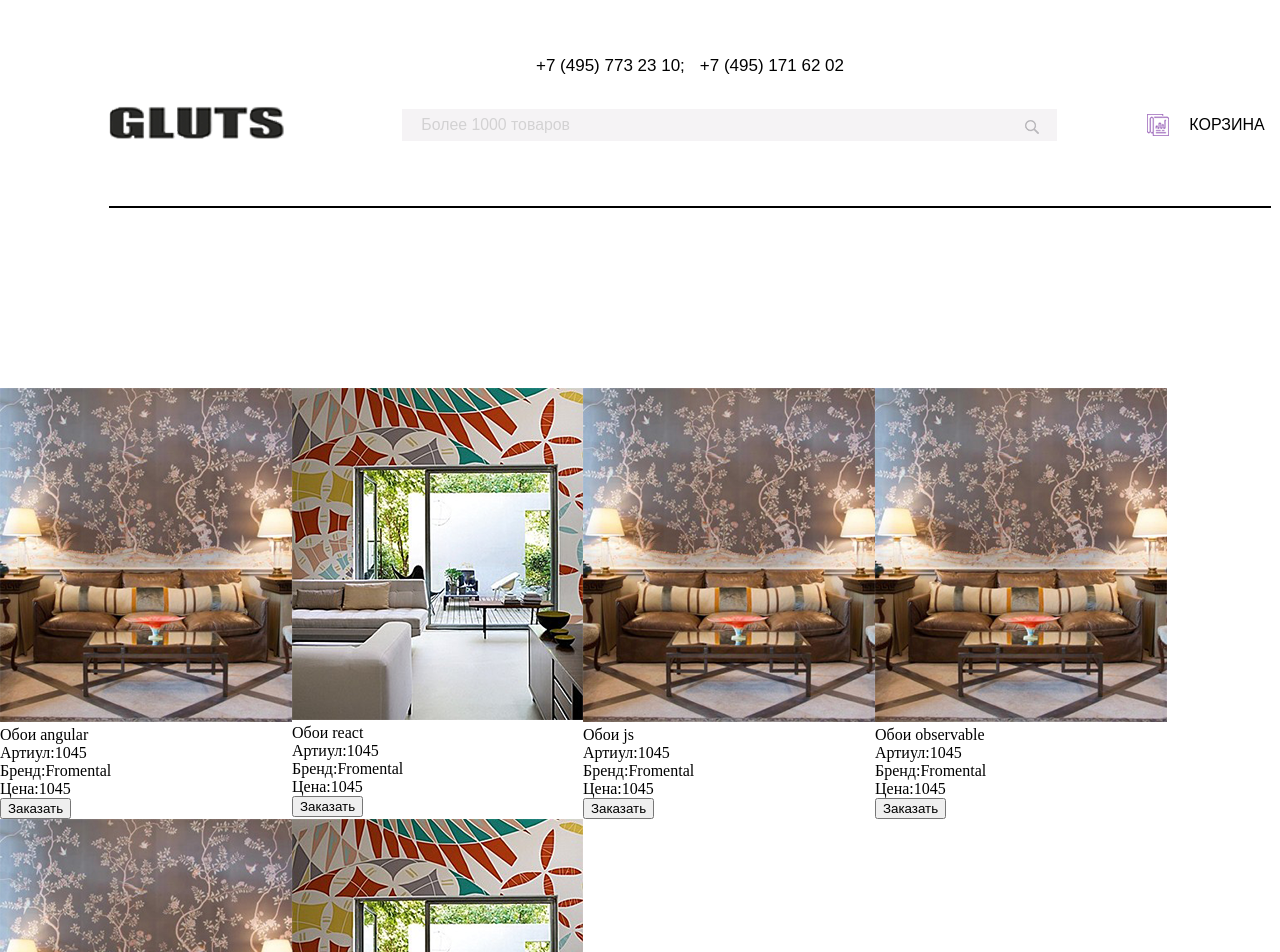
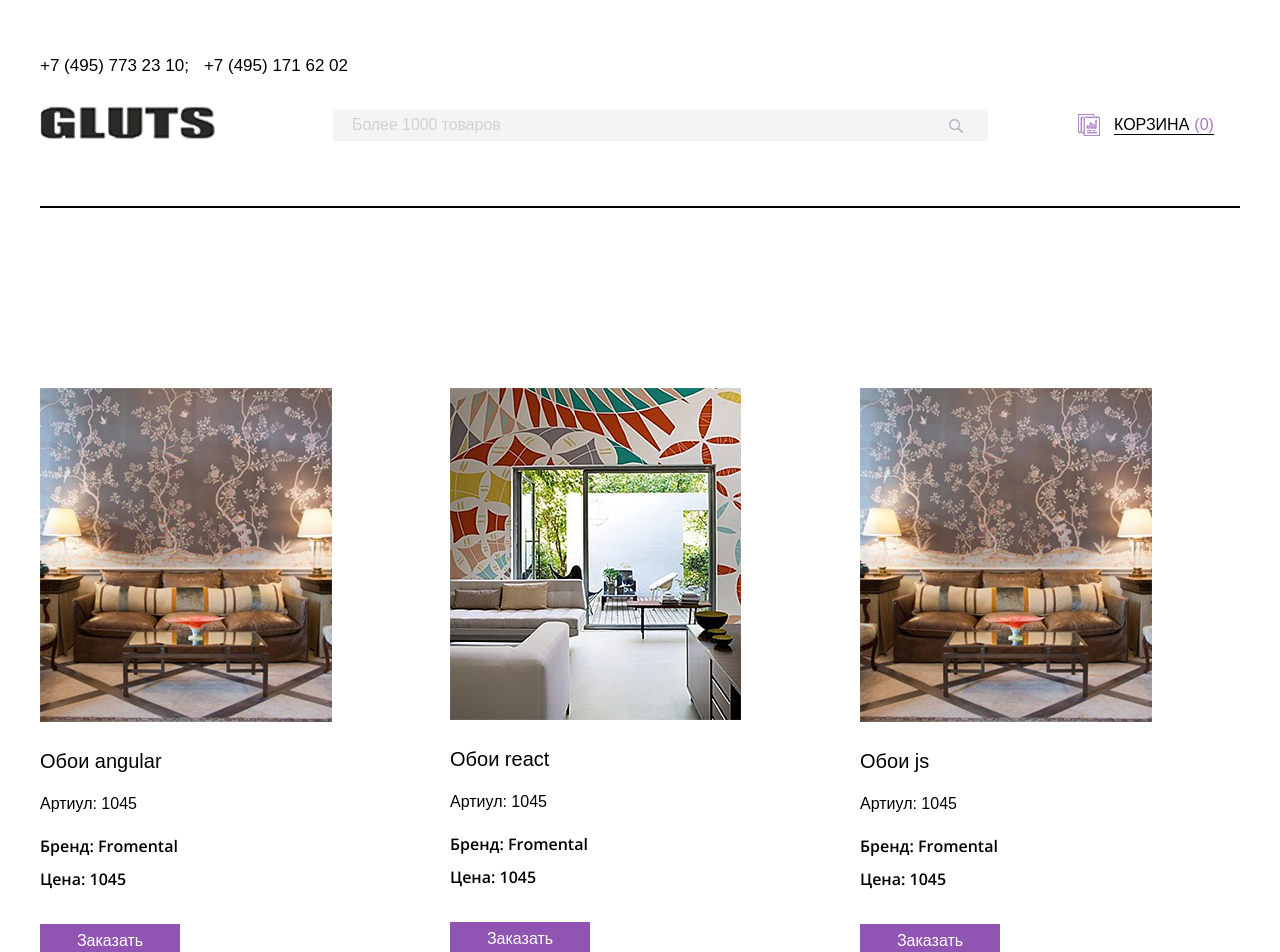
Before and after one commit to Alexandr98/Gluts, an Angular app: page / in a window 1280 px wide. Shown: the top 952 px of the page. Built offline with nearby package versions, Linux system fonts and the light colour scheme.

Commit message:
markup main content and cart

```diff
--- a/src/app/shared/cart/cart.component.html
+++ b/src/app/shared/cart/cart.component.html
@@ -1,3 +1,13 @@
-<div class="cart-list" (click)="remove(item)">
-  {{item.name}}
+<div class="cart-list">
+  <div class="cart-img">
+    <img class="cart-image" src={{item.image}}/>
+  </div>
+  <div class="cart-info">
+    <p class="cart-name">{{item.name}}</p>
+    <p class="cart-quantity"> - 5 + </p>
+    <p class="cart-price">Цена {{item.price}} грн</p>
+  </div>
+  <div>
+    <button class="cart-delete" (click)="remove(item.id)"><img src="assets/images/delete.png"></button>
+  </div>
 </div>
--- a/src/app/shared/header/header.component.html
+++ b/src/app/shared/header/header.component.html
@@ -15,7 +15,10 @@
     </div>
     <div class="cart">
       <img class="img-cart" src="../../../assets/images/cart.png" alt="cart">
+      <div class="cart-amount">
       <button class="button-cart" (click)="toggle()">Корзина</button>
+      <p class="amount">(0)</p>
+      </div>
     </div>
   </div>
   <div class="cart-popup" *ngIf="!condition">
--- a/src/app/shared/header/header.component.ts
+++ b/src/app/shared/header/header.component.ts
@@ -8,16 +8,22 @@ import { splitClasses } from '../../../../node_modules/@angular/compiler';
 })
 export class HeaderComponent {
   @Input()
-  public inTrash: {}[];
+  public inTrash;
 
   public condition: boolean = true;
 
   public toggle(): void {
     this.condition = !this.condition;
   }
-
+  public findIndex(item: number) {
+    for( let i = 0; i < this.inTrash.length; i++) {
+      if ( this.inTrash[i].id === item ) {
+        this.inTrash.splice(i, 1);
+      }
+    }
+  }
   public removeCart(event: number): void {
-      this.inTrash.splice(event, 1);
+    this.findIndex(event);
       this.inTrash.push(event);
   }
 }
--- a/src/app/shared/main-content/main-content.component.html
+++ b/src/app/shared/main-content/main-content.component.html
@@ -1,13 +1,16 @@
-<div class="main-wrapper">
-  <div class="product-card" *ngFor='let item of shopList'>
-    <div class='card-info'>
-      <img src="{{item.image}}" alt="cart photo">
+<div class="wrapper">
+  <div class="product-card">
+    <div class="all-cart" *ngFor='let item of shopList'>
+      <div class='product-img'>
+        <img src="{{item.image}}" alt="cart photo">
+      </div>
+      <div class="store-cart">
+        <p class="product-name">{{item.name}}</p>
+        <p class="product-articul">Артиул: {{item.articul}}</p>
+        <p class="product-brand">Бренд: {{item.brand}}</p>
+        <p class="product-price">Цена: {{item.price}}</p>
+        <button  class="ord-btn"(click)="addToTrash(item)">Заказать</button>
+      </div>
     </div>
-    <p>{{item.name}}</p>
-    <p>Артиул:{{item.articul}}</p>
-    <p>Бренд:{{item.brand}}</p>
-    <p>Цена:{{item.price}}</p>
-    <p>{{item.inTrash}}</p>
-    <button (click)="addToTrash(item)">Заказать</button>
   </div>
 </div>
--- a/src/assets/styles/_global-styles.scss
+++ b/src/assets/styles/_global-styles.scss
@@ -12,16 +12,16 @@ body{
   background-color: $white;
 }
 .wrapper {
+  max-width: 1200px;
   width: 100%;
-  display: flex;
-  flex-direction: column;
-  align-items: center;
-  height: 100%;
   position: relative;
+  margin: 0 auto;
+}
 .phone{
   font-family: $openSans;
   font-size: 17px;
-    margin: 56px 0 0 100px;
+  margin: 56px 0 0 0px;
+  width: 100%;
    .number{
     padding-right:15px;
     color: $black;
@@ -33,7 +33,7 @@ body{
 }
 .input-section{
   position: relative;
-    margin: 30px 0 0 100px;
+  margin: 30px 0 245px 0px;
   max-width: 100%;
   display: flex;
   flex-direction: row;
@@ -59,9 +59,11 @@ body{
     .search-button{
       background-color:$input;
       border: 0px;
+      padding: 0;
       position: absolute;
       top: 10px;
-        right: 12px;
+      right: 25px;
+      bottom: 7px;
     }
     .search-button:focus {
       outline: none;
@@ -70,18 +72,37 @@ body{
   .cart{
     height: 22px;
     display: inline-flex;
+    flex-direction: row;
+    align-items: center;
     .img-cart{
       margin-right: 14px;
     }
+    .cart-amount{
+      display: inline-flex;
+      position: relative;
     .button-cart{
       background: none;
       border: 0;
+      padding: 0 5px 0 0;
       text-transform: uppercase;
       font-family: $openSans;
       font-size: 16px;
     }
     .button-cart:focus{
       outline: none;
+    }
+    .amount{
+      font-family: $openSans;
+      font-size: 16px;
+      color:$cart;
+    }
+  }
+  .cart-amount::after {
+    content:"";
+    width: 100%;
+    top:18px;
+    position: absolute;
+    border-top: 1px solid $black;
   }
  }
 }
@@ -98,25 +119,89 @@ body{
   width: 300px;
   right: 0;
   top: calc(100% + 20px);
+  z-index: 1;
 }
 .cart-list{
+  display: flex;
   max-width: 100%;
   width: 300px;
   box-shadow: 0px 5px 5px rgba(224, 224, 224, 0.6);
   background: #ffffff;
   z-index: 1;
+  padding: 39px 0 0px 31px;
+  position: relative;
+  .cart-img{
+    padding-right: 18px;
+   .cart-image{
+      width:60px;
+      height: 66px;
    }
   }
-.main-wrapper{
+  .cart-info{
+    .cart-quantity{
+      font-family: $openSans;
+      font-size: 12px;
+      padding:6px 0 6px 0;
+    }
+    .cart-name{
+      font-family: $openSansBold;
+      font-size: 16px;
+    }
+    .cart-price{
+      font-family: $openSansBold;
+      font-size: 12px;
+      color: #d72121;
+    }
+  }
+  .cart-delete{
+    position: absolute;
+    top: 38px;
+    right: 26px;
+    background: none;
+    border: 0;
+    padding: 0;
+  }
+}
+
+.product-card{
   display: flex;
-  flex-direction: row;
   flex-wrap: wrap;
-  margin-top: 245px;
-  .product-card{
-
-    .card-photo{
-      display:flex;
-      flex-direction: row;
+  justify-content: space-between;
+  .all-cart{
+    width: 380px;
+    display: flex;
+    flex-direction: column;
+    padding-bottom: 55px;
+  }
+  .store-cart{
+  .product-name{
+    font-family: $openSans;
+    font-size: 20px;
+    padding: 24px 0 22px 0;
+  }
+  .product-articul{
+    font-family: $openSans;
+    font-size: 16px;
+    padding: 0 0 11px 0;
+  }
+  .product-brand{
+    font-family: $openSansSemiBold;
+    font-size: 16px;
+    padding: 11px 0 0px 0;
+  }
+  .product-price{
+    font-family: $openSansSemiBold;
+    font-size: 16px;
+    padding: 11px 0 34px 0;
+  }
+  .ord-btn{
+    font-family: $openSans;
+    font-size: 16px;
+    color: #ffffff;
+    background-color: $button;
+    border: 0;
+    width: 140px;
+    height: 34px;
   }
  }
 }
--- a/src/assets/styles/_variables.scss
+++ b/src/assets/styles/_variables.scss
@@ -5,6 +5,7 @@ $order:#9760b8;
 $black:#000000;
 $text:#363636;
 $button:#9054b2;
+$cart:#a676c1;
 $input-placeholder:#d3d2d3;
 $input:#f5f3f5;
 $input-text:#b6b5b6;
```
Also changed, not shown: src/assets/images/delete.png (added). Lines whose indentation alone changed are shown as unchanged.
